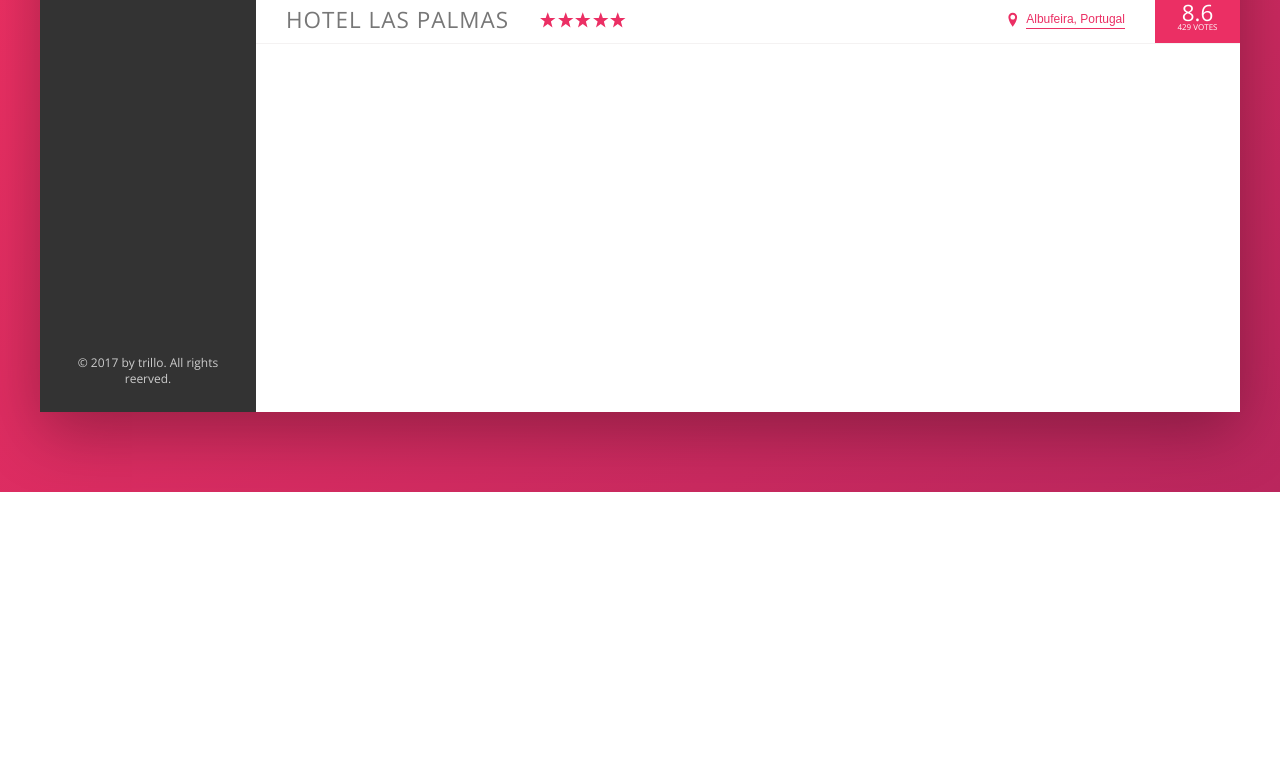
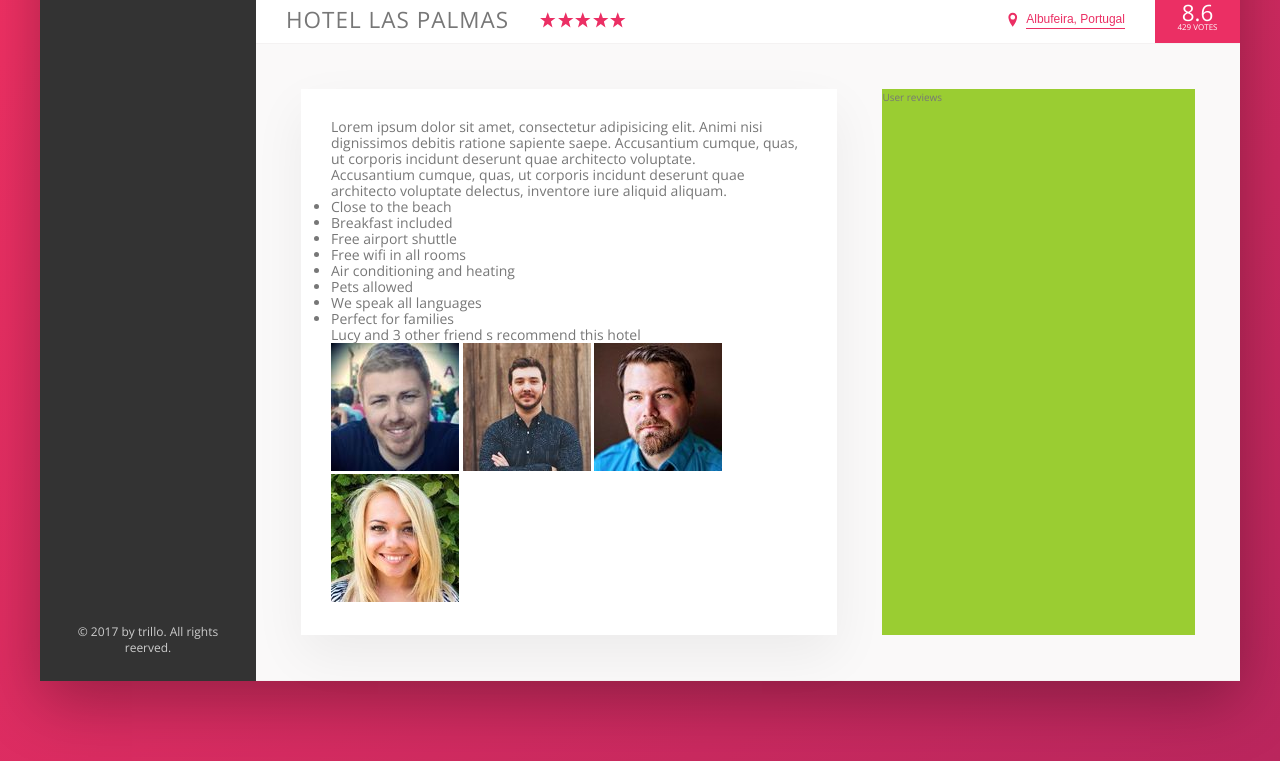
Before and after one commit to Canthar90/Trillo-training, a website: page index.html in a window 1280 px wide. Shown: the part 538-1299 px from the top of the page. Before the commit the page ends 1030 px from the top, so only its background shows below. Drawn offline with nearby package versions, Linux system fonts and the light colour scheme.

Commit message:
Added some descriptions and recommendations contents

```diff
--- a/index.html
+++ b/index.html
@@ -147,6 +147,43 @@
                                 </div>
 
                             </div>
+                    <div class="detail">
+                        <div class="description">
+                           <p class="paragraph">
+                            Lorem ipsum dolor sit amet, consectetur adipisicing elit. Animi nisi dignissimos debitis ratione sapiente saepe. Accusantium cumque, quas, ut corporis incidunt deserunt quae architecto voluptate.
+                           </p>
+
+                           <p class="paragraph">
+                            Accusantium cumque, quas, ut corporis incidunt deserunt quae architecto voluptate delectus, inventore iure aliquid aliquam.
+                           </p>
+                           <ul class="list">
+                            <li class="list__item">Close to the beach</li>
+                            <li class="list__item">Breakfast included</li>
+                            <li class="list__item">Free airport shuttle</li>
+                            <li class="list__item">Free wifi in all rooms</li>
+                            <li class="list__item">Air conditioning and heating</li>
+                            <li class="list__item">Pets allowed</li>
+                            <li class="list__item">We speak all languages</li>
+                            <li class="list__item">Perfect for families</li>
+                           </ul>
+
+                           <div class="recommend">
+                            <p class="recommend_count">
+                                Lucy and 3 other friend s recommend this hotel
+                            </p>
+                            <div class="recommend__friends">
+                                <img src="img/user-3.jpg" alt="Friend 1" class="recommend__photo">
+                                <img src="img/user-4.jpg" alt="Friend 2" class="recommend__photo">
+                                <img src="img/user-5.jpg" alt="Friend 3" class="recommend__photo">
+                                <img src="img/user-6.jpg" alt="Friend 4" class="recommend__photo">
+                            </div>
+                           </div>
+                        </div>
+
+                        <div class="user-reviews">
+                            User reviews
+                        </div>
+                    </div>
                 </main>
             </div>
         </div>
--- a/sass/_base.scss
+++ b/sass/_base.scss
@@ -21,6 +21,9 @@
     --color-grey-dark-3: #999;
 
     --shadow-dark-1: 0 2rem 6rem rgba(0,0,0,.3);
+    --shadow-light: 0 2rem 5rem rgba(0,0,0,.06);
+
+    --line: 1px solid var(--color-grey-light-2);
 }
 
 * {
--- a/sass/_components.scss
+++ b/sass/_components.scss
@@ -223,7 +223,7 @@
 .owerview {
     display: flex;
     align-items: center;
-    border-bottom: 1px solid var(--color-grey-light-2);
+    border-bottom: var(--line);
 
 
     &__heading {
--- a/sass/_layout.scss
+++ b/sass/_layout.scss
@@ -34,8 +34,27 @@
 
 .hotel-view {
     background-color: #fff;
-    //TEST
-    height: 80rem;
 
     flex: 1;
 }
+
+.detail {
+    display: flex;
+    padding: 4.5rem;
+    background-color: var(--color-grey-light-1);
+    border-bottom: var(--line);
+}
+
+.description {
+    font-size: 1.4rem;
+    background-color: #fff;
+    box-shadow: var(--shadow-light);
+    padding: 3rem;
+    flex: 0 0 60%;
+    margin-right: 4.5rem;
+}
+
+.user-reviews {
+    background-color: yellowgreen;
+    flex: 1;
+}
```
Also changed, not shown: css/style.css.
